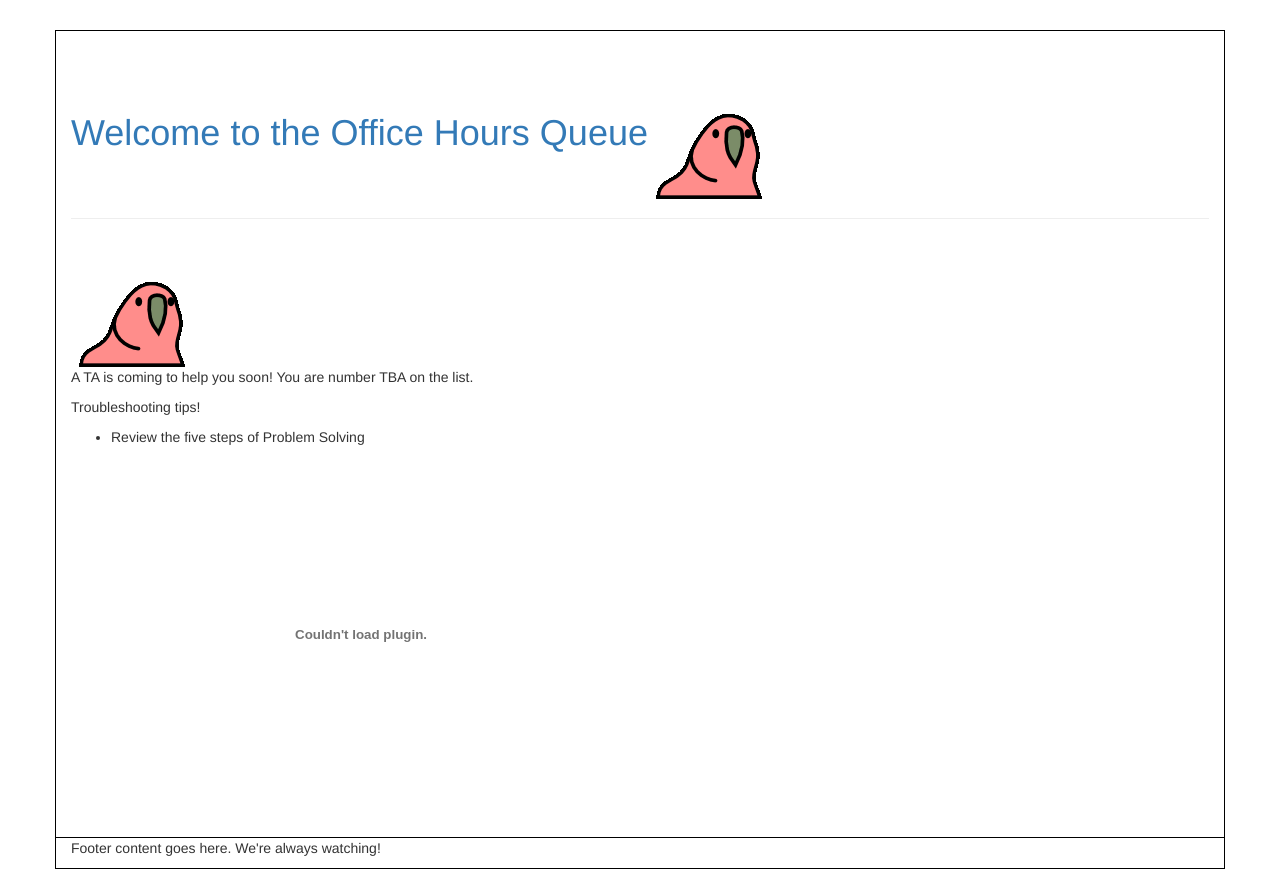
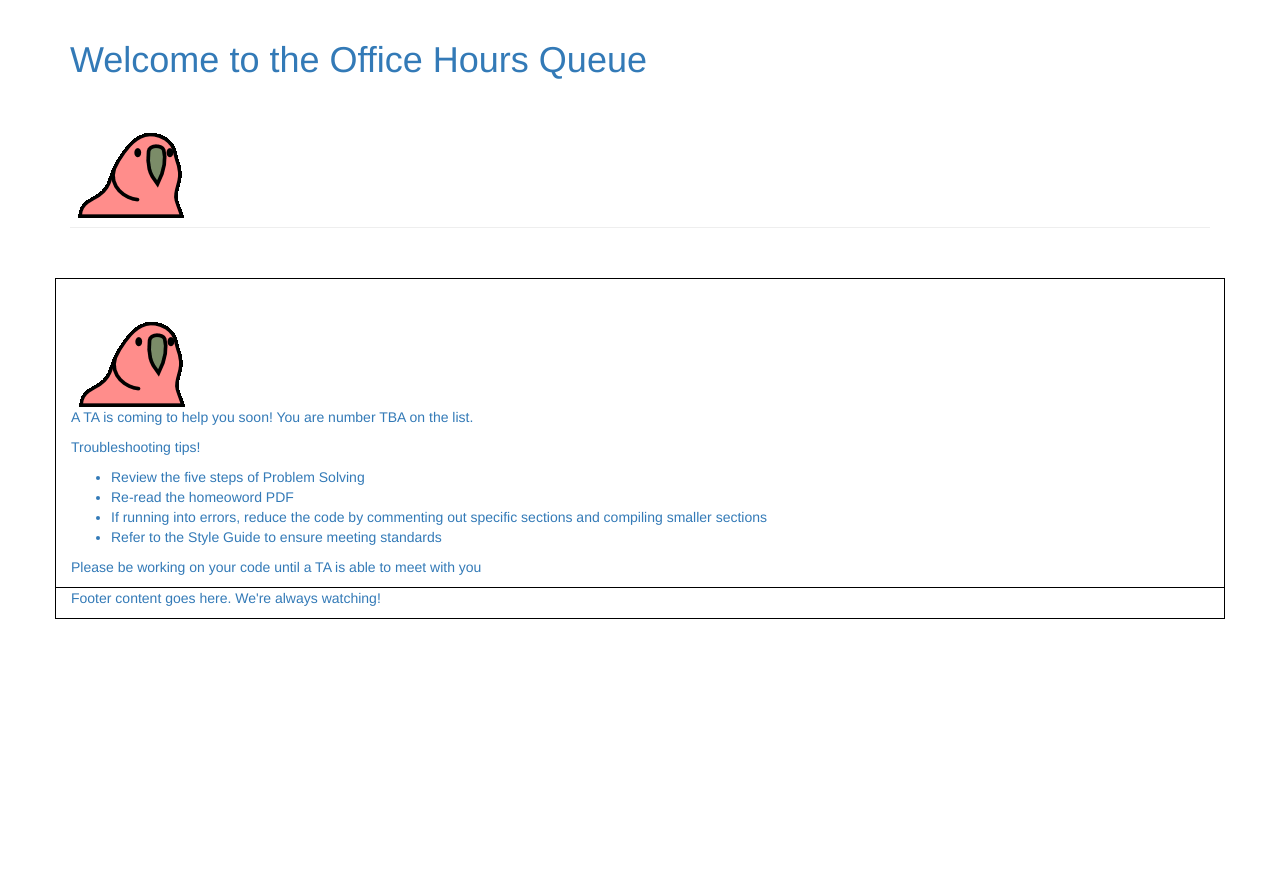
Before and after one commit to madsilva/hackisu-2017-officehours, a Django app: page /waiting in a window 1280 px wide. After the commit the page ends 619 px from the top, so only its background shows below. Run offline with Django 3.2, Linux system fonts and the light colour scheme; some libraries are stand-ins or nearby versions.

Commit message:
pushing changes

```diff
--- a/officehours/classes/static/classes/style.css
+++ b/officehours/classes/static/classes/style.css
@@ -2,6 +2,10 @@
     font-family: "Fugaz One", cursive;
     font-size: 350%;
     color: #262626;
+}
+
+.header-container{
+  max-width: 1300px;
 }
 
 .container {
--- a/officehours/classes/templates/classes/base.html
+++ b/officehours/classes/templates/classes/base.html
@@ -19,10 +19,17 @@
 
 <body>
 
+<div class="container header-container">
+  <div class="row">
+    <div class="col-sm-12">
+      <header class="page-header">
+        <h1><a href="/">Welcome to the Office Hours Queue<a></h1>
+        <img src="{% static "classes/parrot.gif" %}">
+    </div>
+  </div>
+</div>
 <div class="container page-container">
-  <div class="page-header">
-      <h1><a href="/">Welcome to the Office Hours Queue</a><img src="{% static "classes/parrot.gif" %}"></h1>
-  </div>
+
 {% block content %}{% endblock %}
 
 </div>
@@ -37,5 +44,8 @@
     </div>
 </div>
 
+
+</div>
+
 </body>
 </html>
--- a/officehours/classes/templates/classes/session_detail.html
+++ b/officehours/classes/templates/classes/session_detail.html
@@ -3,6 +3,10 @@
 {% load static %}
 
 {% for question in question_list %}
-<p><img src="{% static "classes/parrot-small.gif" %}">{{ number }}{{ question.student }} at {{ question.time_asked }}</p>
+    {% if question.status == 'working' %}
+      <p><img src="{% static "classes/parrot-small.gif" %}">{{ number }}{{ question.student }} at {{ question.time_asked }}</p>
+    {% else if question.status == 'waiting' %}
+      <p>{{ number }}{{ question.student }} at {{ question.time_asked }}</p>
+    {% endif %}
 {% endfor %}
 {% endblock %}
--- a/officehours/classes/templates/classes/student_waiting.html
+++ b/officehours/classes/templates/classes/student_waiting.html
@@ -6,7 +6,11 @@
 <p>Troubleshooting tips!</p>
 <ul>
     <li>Review the five steps of Problem Solving</li>
-    <embed src="{% static class/IEC_Style_Guide.pdf}" width="500" height="375" type='pdf'>
+    <!---<embed src="{% static class/IEC_Style_Guide.pdf}" width="500" height="375" type='pdf'>-->
+    <li>Re-read the homeoword PDF</li>
+    <li>If running into errors, reduce the code by commenting out specific sections and compiling smaller sections</li>
+    <li>Refer to the Style Guide to ensure meeting standards</li>
 </ul>
+<p> <span>Please</span> be working on your code until a TA is able to meet with you</p>
 
 {% endblock %}
```
Also changed, not shown: officehours/classes/templates/classes/student_login.html (+7 -0 lines), officehours/db.sqlite3.
